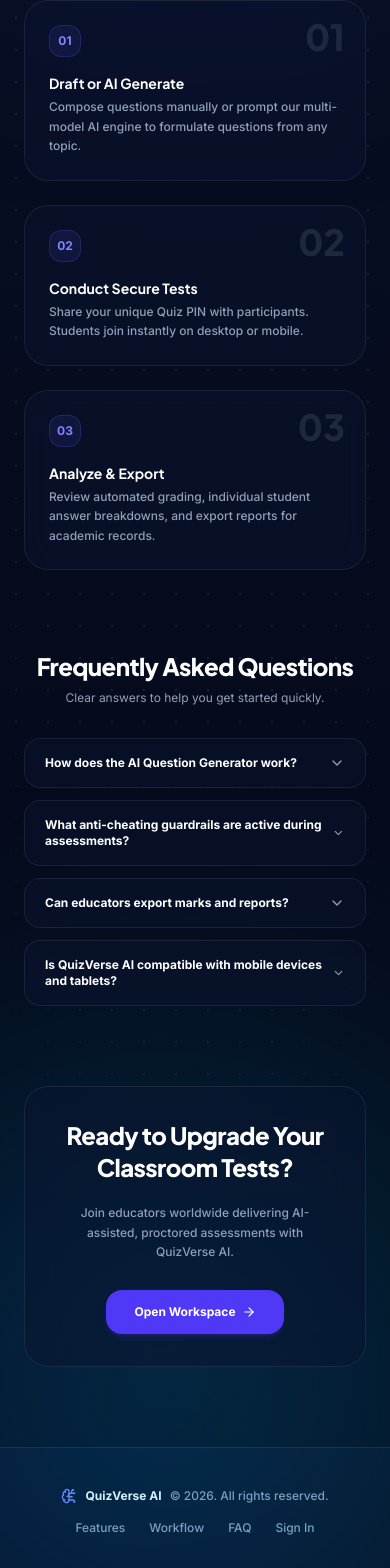
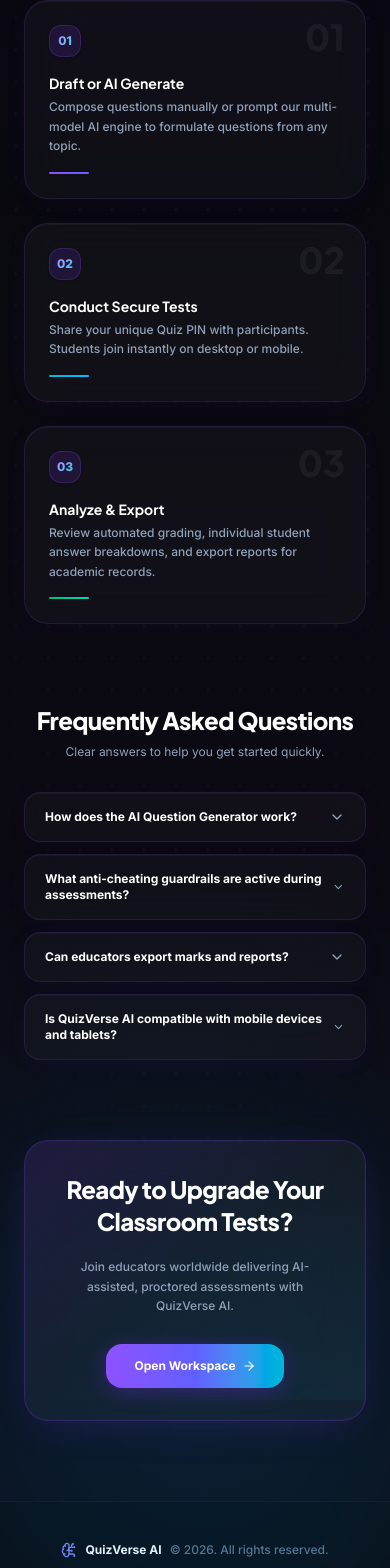
Before and after one commit to pabolusriram-gith/QUIZ_AI, a Next.js app in the folder frontend/: page / in a window 390 px wide. Shown: the part 1694-3262 px from the top of the page. Built offline with nearby package versions, Linux system fonts and the light colour scheme; no server answers.

Commit message:
feat: Upgrade dark mode to premium deep space aesthetic

```diff
--- a/frontend/src/app/page.tsx
+++ b/frontend/src/app/page.tsx
@@ -51,26 +51,26 @@ export default function Home() {
   ];
 
   return (
-    <div className="min-h-screen relative overflow-hidden bg-gradient-to-b from-[#f8fafc] via-[#eef2ff] to-[#e0e7ff] dark:bg-gradient-to-b dark:from-[#081028] dark:via-[#070e22] dark:to-[#040816] text-slate-900 dark:text-slate-100 font-sans flex flex-col justify-between transition-colors duration-300">
+    <div className="min-h-screen relative overflow-hidden bg-gradient-to-b from-[#f8fafc] via-[#eef2ff] to-[#e0e7ff] dark:from-[#09090f] dark:via-[#09090f] dark:to-[#0d0a14] text-slate-900 dark:text-slate-100 font-sans flex flex-col justify-between transition-colors duration-300">
 
-      {/* --- Ambient Visual Background Layers (Rich Atmospheric AI Mesh) --- */}
+      {/* --- Ambient Visual Background Layers --- */}
       <div className="pointer-events-none select-none absolute inset-0 overflow-hidden z-0" aria-hidden="true">
-        {/* Layer 1: Subtle Tech Dot Matrix Grid */}
-        <div className="absolute inset-0 bg-[radial-gradient(#818cf835_1.2px,transparent_1.2px)] bg-[size:32px_32px] [mask-image:radial-gradient(ellipse_80%_65%_at_50%_35%,#000_70%,transparent_100%)] opacity-70" />
+        {/* Layer 1: Dot Matrix Grid — violet tinted in dark */}
+        <div className="absolute inset-0 bg-[radial-gradient(#818cf835_1.2px,transparent_1.2px)] dark:bg-[radial-gradient(rgba(139,92,246,0.12)_1px,transparent_1px)] bg-[size:32px_32px] [mask-image:radial-gradient(ellipse_80%_65%_at_50%_35%,#000_70%,transparent_100%)] opacity-70" />
 
-        {/* Layer 2: Overhead Aurora Glow Beam */}
-        <div className="absolute top-0 left-1/2 -translate-x-1/2 w-[1000px] h-[420px] bg-gradient-to-b from-indigo-500/28 via-cyan-400/16 to-transparent blur-[115px]" />
+        {/* Layer 2: Overhead Aurora Beam — rich violet-cyan in dark */}
+        <div className="absolute top-0 left-1/2 -translate-x-1/2 w-[1200px] h-[500px] bg-gradient-to-b from-indigo-500/28 via-cyan-400/16 to-transparent dark:from-violet-600/35 dark:via-cyan-500/18 dark:to-transparent blur-[115px]" />
 
-        {/* Layer 3: Floating Animated Nebula Orbs */}
-        <div className="absolute -top-24 -left-16 h-[580px] w-[580px] rounded-full bg-gradient-to-tr from-indigo-600/30 via-blue-600/22 to-violet-500/20 blur-[135px] animate-nebula-1" />
-        <div className="absolute -bottom-24 -right-16 h-[580px] w-[580px] rounded-full bg-gradient-to-bl from-cyan-400/25 via-sky-500/22 to-blue-600/20 blur-[135px] animate-nebula-2" />
+        {/* Layer 3: Floating Nebula Orbs — vivid in dark */}
+        <div className="absolute -top-24 -left-16 h-[580px] w-[580px] rounded-full bg-gradient-to-tr from-indigo-600/30 via-blue-600/22 to-violet-500/20 dark:from-violet-700/35 dark:via-purple-700/22 dark:to-transparent blur-[135px] animate-nebula-1" />
+        <div className="absolute -bottom-24 -right-16 h-[580px] w-[580px] rounded-full bg-gradient-to-bl from-cyan-400/25 via-sky-500/22 to-blue-600/20 dark:from-cyan-500/28 dark:via-sky-600/18 dark:to-transparent blur-[135px] animate-nebula-2" />
 
-        {/* Layer 4: Soft Subtle Center Atmosphere */}
-        <div className="absolute top-[38%] left-1/2 -translate-x-1/2 -translate-y-1/2 h-[650px] w-[650px] rounded-full bg-indigo-500/14 blur-[160px]" />
+        {/* Layer 4: Center atmosphere */}
+        <div className="absolute top-[38%] left-1/2 -translate-x-1/2 -translate-y-1/2 h-[650px] w-[650px] rounded-full bg-indigo-500/14 dark:bg-violet-900/12 blur-[160px]" />
       </div>
 
       {/* Top Navbar */}
-      <header className="sticky top-0 z-50 w-full border-b border-slate-200/80 dark:border-indigo-400/15 bg-[#f8fafc]/85 dark:bg-[#081028]/85 backdrop-blur-md">
+      <header className="sticky top-0 z-50 w-full border-b border-slate-200/80 dark:border-violet-500/10 bg-[#f8fafc]/85 dark:bg-[#09090f]/85 backdrop-blur-md">
         <div className="max-w-6xl mx-auto px-6 h-16 flex items-center justify-between">
           <Link href="/" className="flex items-center gap-2.5 group">
             <div className="h-8 w-8 rounded-xl bg-gradient-to-tr from-blue-500 via-indigo-500 to-cyan-400 border border-indigo-400/40 flex items-center justify-center text-white shadow-md shadow-indigo-500/30 group-hover:scale-105 transition-transform">
@@ -184,9 +184,9 @@ export default function Home() {
           </div>
 
           <div className="grid grid-cols-1 md:grid-cols-3 gap-6">
-            <div className="glass-panel border-slate-200 dark:border-slate-800 rounded-3xl p-6 flex flex-col justify-between space-y-4 shadow-sm hover:border-indigo-500/40 transition-colors">
+            <div className="glass-panel dark-card-hover border-slate-200 dark:border-violet-500/14 rounded-3xl p-6 flex flex-col justify-between space-y-4 shadow-sm hover:border-indigo-500/40 dark:hover:border-violet-400/30 transition-colors">
               <div className="space-y-3.5">
-                <div className="h-11 w-11 rounded-2xl bg-indigo-500/10 border border-indigo-500/20 flex items-center justify-center text-indigo-600 dark:text-indigo-400">
+                <div className="h-11 w-11 rounded-2xl bg-indigo-500/10 dark:bg-violet-500/10 border border-indigo-500/20 dark:border-violet-500/25 flex items-center justify-center text-indigo-600 dark:text-violet-400">
                   <Sparkles className="h-5 w-5" />
                 </div>
                 <div>
@@ -198,12 +198,12 @@ export default function Home() {
                   </p>
                 </div>
               </div>
-              <div className="h-1 w-12 rounded-full bg-indigo-500" />
+              <div className="h-1 w-12 rounded-full bg-gradient-to-r from-violet-500 to-indigo-500" />
             </div>
 
-            <div className="glass-panel border-slate-200 dark:border-slate-800 rounded-3xl p-6 flex flex-col justify-between space-y-4 shadow-sm hover:border-cyan-500/40 transition-colors">
+            <div className="glass-panel dark-card-hover border-slate-200 dark:border-cyan-500/14 rounded-3xl p-6 flex flex-col justify-between space-y-4 shadow-sm hover:border-cyan-500/40 dark:hover:border-cyan-400/30 transition-colors">
               <div className="space-y-3.5">
-                <div className="h-11 w-11 rounded-2xl bg-cyan-500/10 border border-cyan-500/20 flex items-center justify-center text-cyan-600 dark:text-cyan-400">
+                <div className="h-11 w-11 rounded-2xl bg-cyan-500/10 dark:bg-cyan-500/10 border border-cyan-500/20 dark:border-cyan-500/25 flex items-center justify-center text-cyan-600 dark:text-cyan-400">
                   <Shield className="h-5 w-5" />
                 </div>
                 <div>
@@ -215,12 +215,12 @@ export default function Home() {
                   </p>
                 </div>
               </div>
-              <div className="h-1 w-12 rounded-full bg-cyan-500" />
+              <div className="h-1 w-12 rounded-full bg-gradient-to-r from-cyan-500 to-sky-400" />
             </div>
 
-            <div className="glass-panel border-slate-200 dark:border-slate-800 rounded-3xl p-6 flex flex-col justify-between space-y-4 shadow-sm hover:border-emerald-500/40 transition-colors">
+            <div className="glass-panel dark-card-hover border-slate-200 dark:border-emerald-500/14 rounded-3xl p-6 flex flex-col justify-between space-y-4 shadow-sm hover:border-emerald-500/40 dark:hover:border-emerald-400/30 transition-colors">
               <div className="space-y-3.5">
-                <div className="h-11 w-11 rounded-2xl bg-emerald-500/10 border border-emerald-500/20 flex items-center justify-center text-emerald-600 dark:text-emerald-400">
+                <div className="h-11 w-11 rounded-2xl bg-emerald-500/10 dark:bg-emerald-500/10 border border-emerald-500/20 dark:border-emerald-500/25 flex items-center justify-center text-emerald-600 dark:text-emerald-400">
                   <LineChart className="h-5 w-5" />
                 </div>
                 <div>
@@ -232,7 +232,7 @@ export default function Home() {
                   </p>
                 </div>
               </div>
-              <div className="h-1 w-12 rounded-full bg-emerald-500" />
+              <div className="h-1 w-12 rounded-full bg-gradient-to-r from-emerald-500 to-teal-400" />
             </div>
           </div>
         </div>
@@ -254,32 +254,36 @@ export default function Home() {
                 step: "01",
                 title: "Draft or AI Generate",
                 desc: "Compose questions manually or prompt our multi-model AI engine to formulate questions from any topic.",
+                accent: "from-violet-500 to-indigo-500",
               },
               {
                 step: "02",
                 title: "Conduct Secure Tests",
                 desc: "Share your unique Quiz PIN with participants. Students join instantly on desktop or mobile.",
+                accent: "from-cyan-500 to-sky-400",
               },
               {
                 step: "03",
                 title: "Analyze & Export",
                 desc: "Review automated grading, individual student answer breakdowns, and export reports for academic records.",
+                accent: "from-emerald-500 to-teal-400",
               },
             ].map((s) => (
               <div
                 key={s.step}
-                className="glass-panel border-slate-200 dark:border-slate-800 rounded-3xl p-6 space-y-4 shadow-sm relative overflow-hidden"
+                className="glass-panel dark-card-hover border-slate-200 dark:border-violet-500/14 rounded-3xl p-6 space-y-4 shadow-sm relative overflow-hidden"
               >
-                <span className="text-4xl font-extrabold text-slate-200 dark:text-slate-800 font-display absolute top-4 right-5 select-none pointer-events-none">
+                <span className="text-4xl font-extrabold text-slate-200 dark:text-white/5 font-display absolute top-4 right-5 select-none pointer-events-none">
                   {s.step}
                 </span>
-                <div className="h-8 w-8 rounded-xl bg-indigo-500/10 border border-indigo-500/20 flex items-center justify-center text-indigo-600 dark:text-indigo-400 font-bold text-xs">
-                  {s.step}
+                <div className={`h-8 w-8 rounded-xl bg-gradient-to-br ${s.accent} bg-opacity-10 border border-violet-500/20 dark:border-violet-500/20 flex items-center justify-center text-white font-bold text-xs shadow-sm`} style={{background: 'rgba(124,58,237,0.15)'}}>
+                  <span className="bg-gradient-to-br from-violet-400 to-cyan-400 bg-clip-text text-transparent font-extrabold">{s.step}</span>
                 </div>
                 <div className="space-y-1">
                   <h3 className="text-sm font-bold text-slate-900 dark:text-white font-display">{s.title}</h3>
                   <p className="text-xs text-slate-500 dark:text-slate-400 leading-relaxed font-medium">{s.desc}</p>
                 </div>
+                <div className={`h-0.5 w-10 rounded-full bg-gradient-to-r ${s.accent}`} />
               </div>
             ))}
           </div>
@@ -324,16 +328,18 @@ export default function Home() {
 
         {/* CTA Card */}
         <div className="w-full">
-          <div className="glass-panel border-slate-200 dark:border-slate-800 rounded-3xl p-8 md:p-12 text-center space-y-5 shadow-sm">
-            <h2 className="text-2xl sm:text-3xl font-extrabold text-slate-900 dark:text-white font-display tracking-tight">
+          <div className="relative overflow-hidden glass-panel-glow border-slate-200 dark:border-violet-500/25 rounded-3xl p-8 md:p-12 text-center space-y-5 shadow-sm">
+            {/* CTA ambient glow (dark only) */}
+            <div className="absolute inset-0 dark:bg-gradient-to-br dark:from-violet-900/20 dark:via-transparent dark:to-cyan-900/15 pointer-events-none" />
+            <h2 className="relative text-2xl sm:text-3xl font-extrabold text-slate-900 dark:text-white font-display tracking-tight">
               Ready to Upgrade Your Classroom Tests?
             </h2>
-            <p className="text-xs text-slate-500 dark:text-slate-400 max-w-md mx-auto leading-relaxed font-medium">
+            <p className="relative text-xs text-slate-500 dark:text-slate-400 max-w-md mx-auto leading-relaxed font-medium">
               Join educators worldwide delivering AI-assisted, proctored assessments with QuizVerse AI.
             </p>
-            <div className="pt-2 flex justify-center">
+            <div className="relative pt-2 flex justify-center">
               <Link href="/dashboard">
-                <button className="px-7 h-11 rounded-2xl bg-indigo-600 hover:bg-indigo-500 text-white font-bold text-xs shadow-md shadow-indigo-600/20 cursor-pointer transition-all flex items-center gap-1.5">
+                <button className="px-7 h-11 rounded-2xl bg-gradient-to-r from-violet-600 via-indigo-600 to-cyan-600 dark:from-violet-500 dark:via-indigo-500 dark:to-cyan-500 hover:from-violet-500 hover:via-indigo-500 hover:to-cyan-400 text-white font-bold text-xs shadow-md shadow-indigo-600/20 dark:shadow-violet-600/30 cursor-pointer transition-all flex items-center gap-1.5 dark:shadow-[0_4px_20px_rgba(124,58,237,0.4)] hover:dark:shadow-[0_6px_28px_rgba(124,58,237,0.6)]">
                   <span>Open Workspace</span>
                   <ArrowRight className="h-3.5 w-3.5" />
                 </button>
@@ -345,8 +351,8 @@ export default function Home() {
       </main>
 
       {/* Footer */}
-      <footer className="w-full border-t border-slate-200/80 dark:border-slate-800/80 bg-[#eef2f7]/70 dark:bg-[#060e22]">
-        <div className="max-w-6xl mx-auto px-6 py-10 flex flex-col sm:flex-row items-center justify-between gap-4 text-xs text-slate-500 dark:text-slate-400 font-medium">
+      <footer className="w-full border-t border-slate-200/80 dark:border-violet-500/10 bg-[#eef2f7]/70 dark:bg-[#09090f]">
+        <div className="max-w-6xl mx-auto px-6 py-10 flex flex-col sm:flex-row items-center justify-between gap-4 text-xs text-slate-500 dark:text-slate-500 font-medium">
           <div className="flex items-center gap-2">
             <BrainCircuit className="h-4 w-4 text-indigo-600 dark:text-indigo-400" />
             <span className="font-bold text-slate-900 dark:text-white">QuizVerse AI</span>
--- a/frontend/src/components/auth/ProtectedRoute.tsx
+++ b/frontend/src/components/auth/ProtectedRoute.tsx
@@ -39,7 +39,7 @@ export const ProtectedRoute: React.FC<ProtectedRouteProps> = ({ children, allowe
 
   if (loading) {
     return (
-      <div className="min-h-screen w-full bg-gradient-to-b from-[#0a1538] via-[#07102a] to-[#050b1e] text-slate-100 flex items-center justify-center">
+      <div className="min-h-screen w-full bg-gradient-to-b from-[#09090f] via-[#0d0a14] to-[#07070d] text-slate-100 flex items-center justify-center">
         <div className="flex flex-col items-center space-y-4">
           <div className="animate-spin rounded-full h-9 w-9 border-3 border-indigo-500 border-t-transparent shadow-lg shadow-indigo-500/20" />
           <p className="text-xs font-bold text-slate-300 tracking-wide font-sans">Checking authorization...</p>
--- a/frontend/src/styles/globals.css
+++ b/frontend/src/styles/globals.css
@@ -80,9 +80,15 @@ body {
 }
 
 .dark .glass-panel {
-  background: rgba(10, 20, 48, 0.50);
-  border: 1px solid rgba(255, 255, 255, 0.08);
-  box-shadow: none;
+  background: rgba(255, 255, 255, 0.03);
+  backdrop-filter: blur(20px);
+  border: 1px solid rgba(139, 92, 246, 0.14);
+  box-shadow: 0 4px 24px -4px rgba(109, 40, 217, 0.08), inset 0 1px 0 rgba(255, 255, 255, 0.04);
+}
+
+.dark .glass-panel:hover {
+  border-color: rgba(139, 92, 246, 0.28);
+  box-shadow: 0 8px 32px -6px rgba(109, 40, 217, 0.16), inset 0 1px 0 rgba(255, 255, 255, 0.06);
 }
 
 .glass-panel-glow {
@@ -93,9 +99,12 @@ body {
 }
 
 .dark .glass-panel-glow {
-  background: rgba(10, 20, 48, 0.60);
-  border: 1px solid rgba(99, 102, 241, 0.15);
-  box-shadow: 0 10px 40px -10px rgba(99, 102, 241, 0.08);
+  background: rgba(255, 255, 255, 0.04);
+  backdrop-filter: blur(24px);
+  border: 1px solid rgba(124, 58, 237, 0.28);
+  box-shadow: 0 0 0 1px rgba(124, 58, 237, 0.06) inset,
+              0 12px 40px -10px rgba(109, 40, 217, 0.20),
+              0 0 60px -20px rgba(34, 211, 238, 0.08);
 }
 
 /* Solid card utility for pages that need hard white/navy surfaces */
@@ -107,9 +116,20 @@ body {
 }
 
 .dark .page-card {
-  background: rgba(10, 18, 38, 0.80);
-  border: 1px solid rgba(255, 255, 255, 0.09);
-  box-shadow: none;
+  background: rgba(15, 14, 25, 0.90);
+  border: 1px solid rgba(139, 92, 246, 0.14);
+  box-shadow: 0 4px 24px -4px rgba(109, 40, 217, 0.08);
+}
+
+/* Dark theme card with hover glow (for interactive cards in dark mode) */
+.dark-card-hover {
+  transition: border-color 0.25s ease, box-shadow 0.25s ease;
+}
+.dark .dark-card-hover:hover {
+  border-color: rgba(34, 211, 238, 0.30) !important;
+  box-shadow: 0 0 0 1px rgba(34, 211, 238, 0.06) inset,
+              0 8px 32px -6px rgba(34, 211, 238, 0.12),
+              0 0 40px -12px rgba(124, 58, 237, 0.10);
 }
 
 .brand-text-gradient {
@@ -176,44 +196,44 @@ body {
     --sidebar-ring: #4f46e5;
   }
 
-  /* Support toggles or explicit overrides cleanly */
+  /* ===== DARK THEME — DEEP SPACE INTELLIGENCE ===== */
   .dark {
-    --background: #060f23; /* deep navy, not pure black */
-    --foreground: #f1f5f9;
+    --background: #09090f; /* true deep space — near-black with cool undertone */
+    --foreground: #e8e8f0; /* slightly warm white for readability */
 
-    --card: rgba(10, 18, 38, 0.70);
-    --card-foreground: #f1f5f9;
+    --card: rgba(255, 255, 255, 0.034); /* ultra-thin glass card */
+    --card-foreground: #e8e8f0;
 
-    --popover: #0a1226;
-    --popover-foreground: #f1f5f9;
+    --popover: #111118; /* popovers are slightly elevated from bg */
+    --popover-foreground: #e8e8f0;
 
-    --primary: #6366f1; /* Indigo 500 */
+    --primary: #7c3aed; /* rich violet — vivid, AI-grade */
     --primary-foreground: #ffffff;
 
-    --secondary: #0f1e3a; /* slightly lighter than bg */
-    --secondary-foreground: #cbd5e1;
+    --secondary: rgba(124, 58, 237, 0.12); /* translucent violet chip */
+    --secondary-foreground: #c4b5fd;
 
-    --muted: #0c1530;
-    --muted-foreground: #94a3b8;
+    --muted: rgba(255, 255, 255, 0.05);
+    --muted-foreground: #8b8ba8; /* softer slate-purple */
 
-    --accent: #06b6d4;
-    --accent-foreground: #ffffff;
+    --accent: #22d3ee; /* electric cyan */
+    --accent-foreground: #030712;
 
     --destructive: #f43f5e;
     --destructive-foreground: #ffffff;
 
-    --border: rgba(255, 255, 255, 0.09);
+    --border: rgba(139, 92, 246, 0.16); /* violet-tinted border */
     --input: rgba(255, 255, 255, 0.05);
-    --ring: #6366f1;
+    --ring: #7c3aed;
 
-    --sidebar: #050d1f; /* slightly darker than page bg */
-    --sidebar-foreground: #94a3b8;
-    --sidebar-primary: #6366f1;
+    --sidebar: #07070d; /* darkest layer — sidebar feels separated */
+    --sidebar-foreground: #8b8ba8;
+    --sidebar-primary: #7c3aed;
     --sidebar-primary-foreground: #ffffff;
-    --sidebar-accent: rgba(255, 255, 255, 0.04);
-    --sidebar-accent-foreground: #f1f5f9;
-    --sidebar-border: rgba(255, 255, 255, 0.07);
-    --sidebar-ring: #6366f1;
+    --sidebar-accent: rgba(124, 58, 237, 0.08);
+    --sidebar-accent-foreground: #e8e8f0;
+    --sidebar-border: rgba(139, 92, 246, 0.10);
+    --sidebar-ring: #7c3aed;
   }
 
   * {
```
Also changed, not shown: frontend/src/components/auth/LoginForm.tsx (+8 -24 lines), frontend/src/components/auth/RegisterForm.tsx (+8 -24 lines), frontend/src/components/layout/DashboardShell.tsx (+11 -6 lines).
